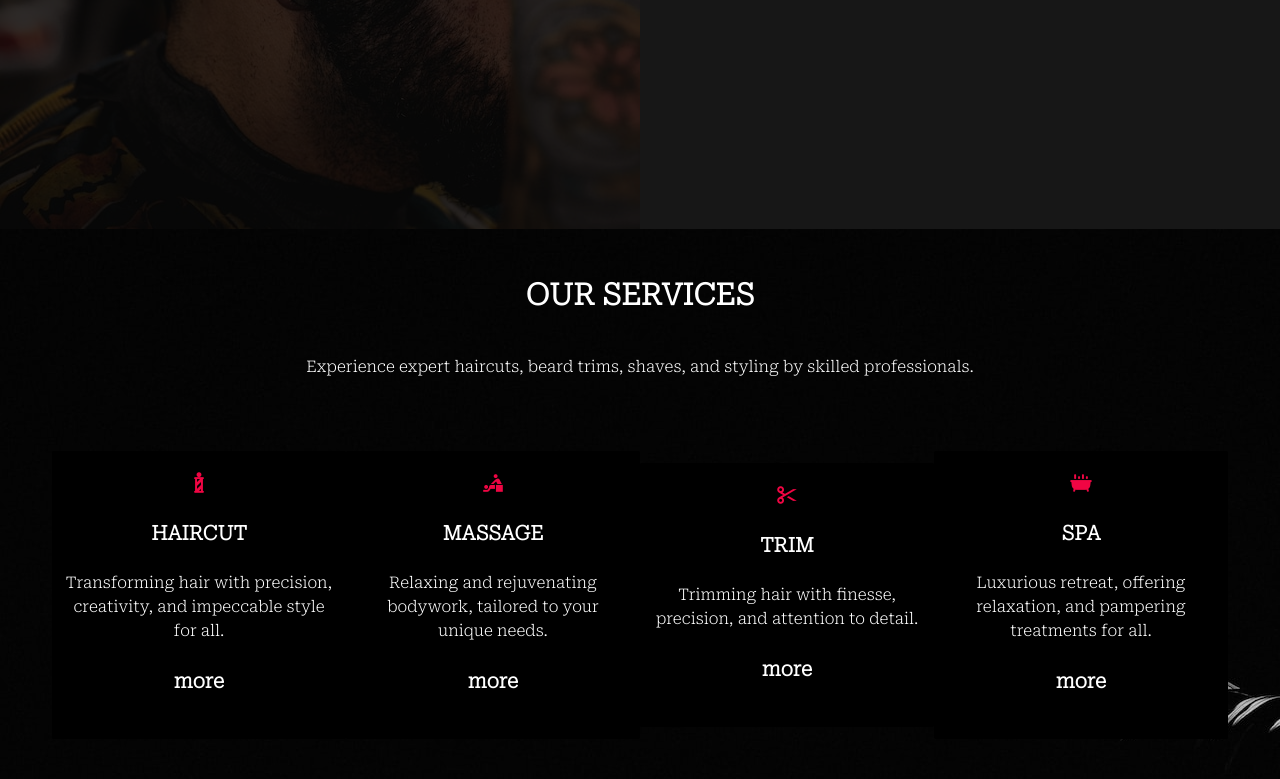
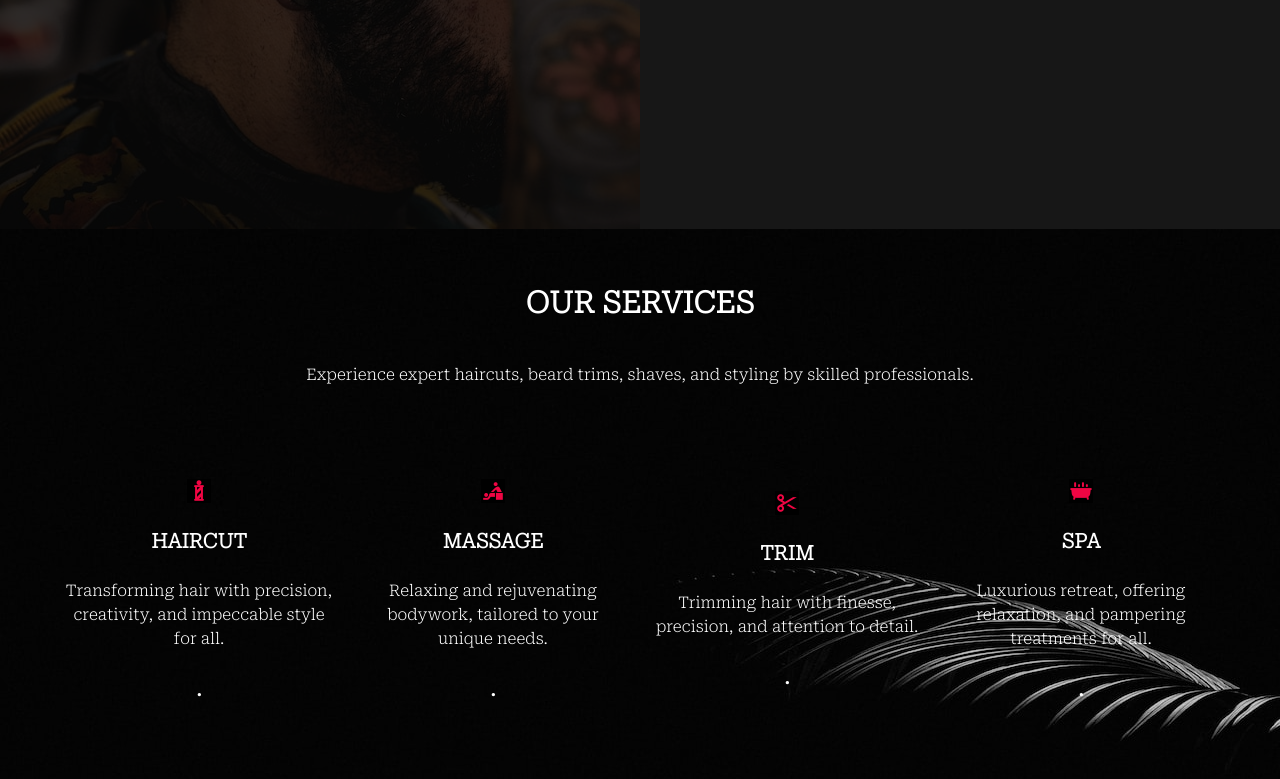
Before and after one commit to JosephMumo/Spa-Booking-App, a React (Vite) app in the folder application/spa_booking/: page / in a window 1280 px wide. Shown: the part 1471-2250 px from the top of the page. Built offline with nearby package versions, Linux system fonts and the light colour scheme; some icons are missing.

Commit message:
adding the services section

```diff
--- a/application/spa_booking/src/components/Services.jsx
+++ b/application/spa_booking/src/components/Services.jsx
@@ -40,14 +40,14 @@ function Services() {
 
     return (
         <div className='p-8  text-center text-white relative bg-fixed xl:h-screen' style={styles}>
-            <h1 className='mt-4 text-3xl font-bold'>OUR SERVICES</h1>
+            <h1 className='mt-6 text-3xl font-bold'>OUR SERVICES</h1>
             <div className='w-full grid place-items-center text-custom'>
                 <PiDotsThreeOutlineBold size="30px" />
             </div>
             <p className='my-3'> Experience expert haircuts, beard trims, shaves, and styling by skilled professionals.</p>
             <div className='mt-10 grid grid-cols-1 md:grid-cols-2 lg:grid-cols-4 p-5 place-items-center'>
                 { Data.map(item => {
-                    return (<div className='text-center h-auto w-68 gap-1 rounded-sm bg-black outline-custom place-items-center p-3 py-5 mt-3'
+                    return (<div className='text-center h-auto w-68 gap-1 rounded-sm  outline-custom place-items-center p-3 py-5 mt-3 hover:border border-custom'
                         key={item.id}>
                         <div className='w-full flex justify-center'>
                             <img src={item.imgUrl} alt='1' />
@@ -57,7 +57,7 @@ function Services() {
                         <br />
                         <p>{item.description}</p>
                         <br />
-                        <p className='text-xl font-bold'>more</p>
+                        <p className='text-xl font-bold'>.</p>
                         <br />
                     </div>)
                 })}
```
